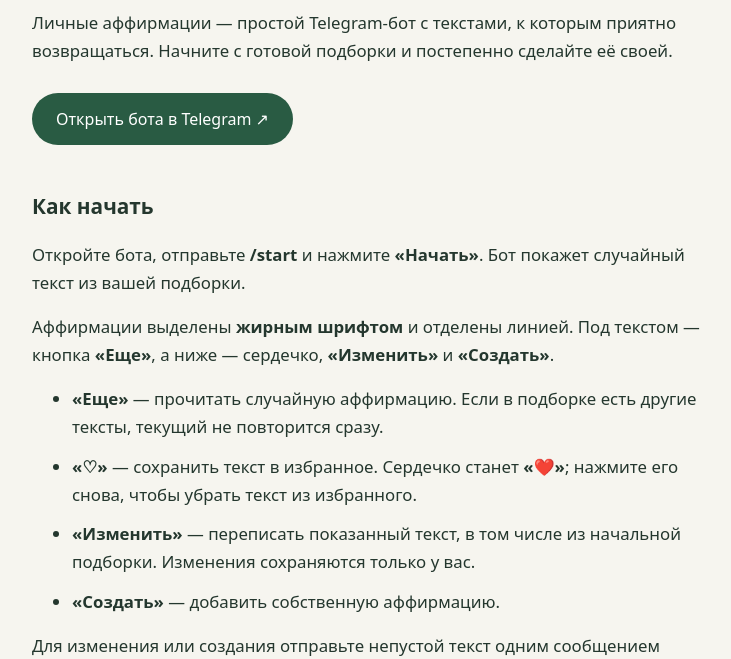
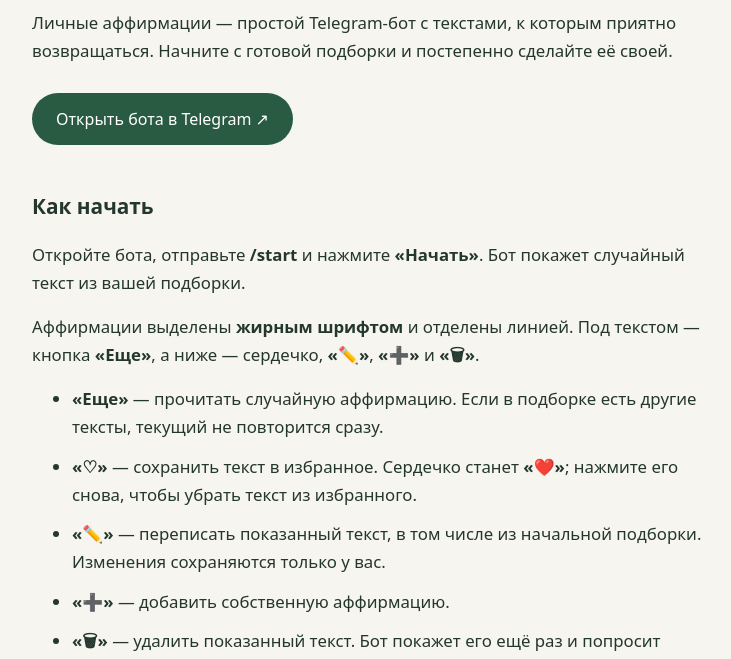
Before and after one commit to begoon/affirmations, a website: page docs/index.html in a window 1280 px wide. Shown: the part 282-941 px from the top of the page, without its empty margins (268-999 px from the left). Drawn offline with Linux system fonts and the light colour scheme.

Commit message:
docs: explain icon buttons and confirmed deletion

```diff
--- a/docs/index.html
+++ b/docs/index.html
@@ -16,12 +16,13 @@
 <a class="open" href="https://t.me/talking_brain_bot">Открыть бота в Telegram ↗</a>
 <h2>Как начать</h2>
 <p>Откройте бота, отправьте <b>/start</b> и нажмите <b>«Начать»</b>. Бот покажет случайный текст из вашей подборки.</p>
-<p>Аффирмации выделены <b>жирным шрифтом</b> и отделены линией. Под текстом — кнопка <b>«Еще»</b>, а ниже — сердечко, <b>«Изменить»</b> и <b>«Создать»</b>.</p>
+<p>Аффирмации выделены <b>жирным шрифтом</b> и отделены линией. Под текстом — кнопка <b>«Еще»</b>, а ниже — сердечко, <b>«✏️»</b>, <b>«➕»</b> и <b>«🗑»</b>.</p>
 <ul>
 <li><b>«Еще»</b> — прочитать случайную аффирмацию. Если в подборке есть другие тексты, текущий не повторится сразу.</li>
 <li><b>«♡»</b> — сохранить текст в избранное. Сердечко станет <b>«❤️»</b>; нажмите его снова, чтобы убрать текст из избранного.</li>
-<li><b>«Изменить»</b> — переписать показанный текст, в том числе из начальной подборки. Изменения сохраняются только у вас.</li>
-<li><b>«Создать»</b> — добавить собственную аффирмацию.</li>
+<li><b>«✏️»</b> — переписать показанный текст, в том числе из начальной подборки. Изменения сохраняются только у вас.</li>
+<li><b>«➕»</b> — добавить собственную аффирмацию.</li>
+<li><b>«🗑»</b> — удалить показанный текст. Бот покажет его ещё раз и попросит подтверждение: <b>«Удалить»</b> или <b>«Отмена»</b>. Удалённый текст также исчезнет из избранного. Если удалить все тексты, можно начать новую подборку кнопкой <b>«➕»</b>.</li>
 </ul>
 <p>Для изменения или создания отправьте непустой текст одним сообщением длиной до 4000 символов. Передумали? Нажмите <b>«Отмена»</b>.</p>
 <h2>Любимые тексты рядом</h2>
```
